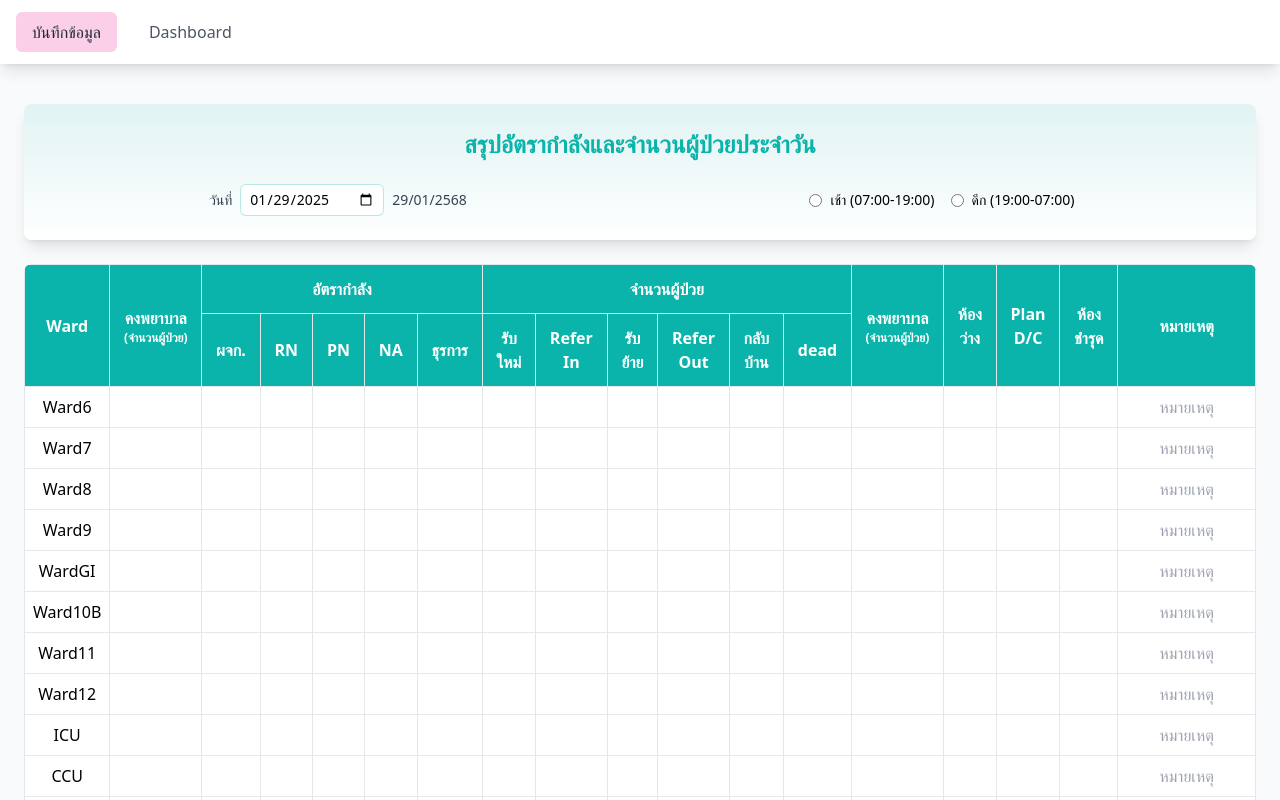
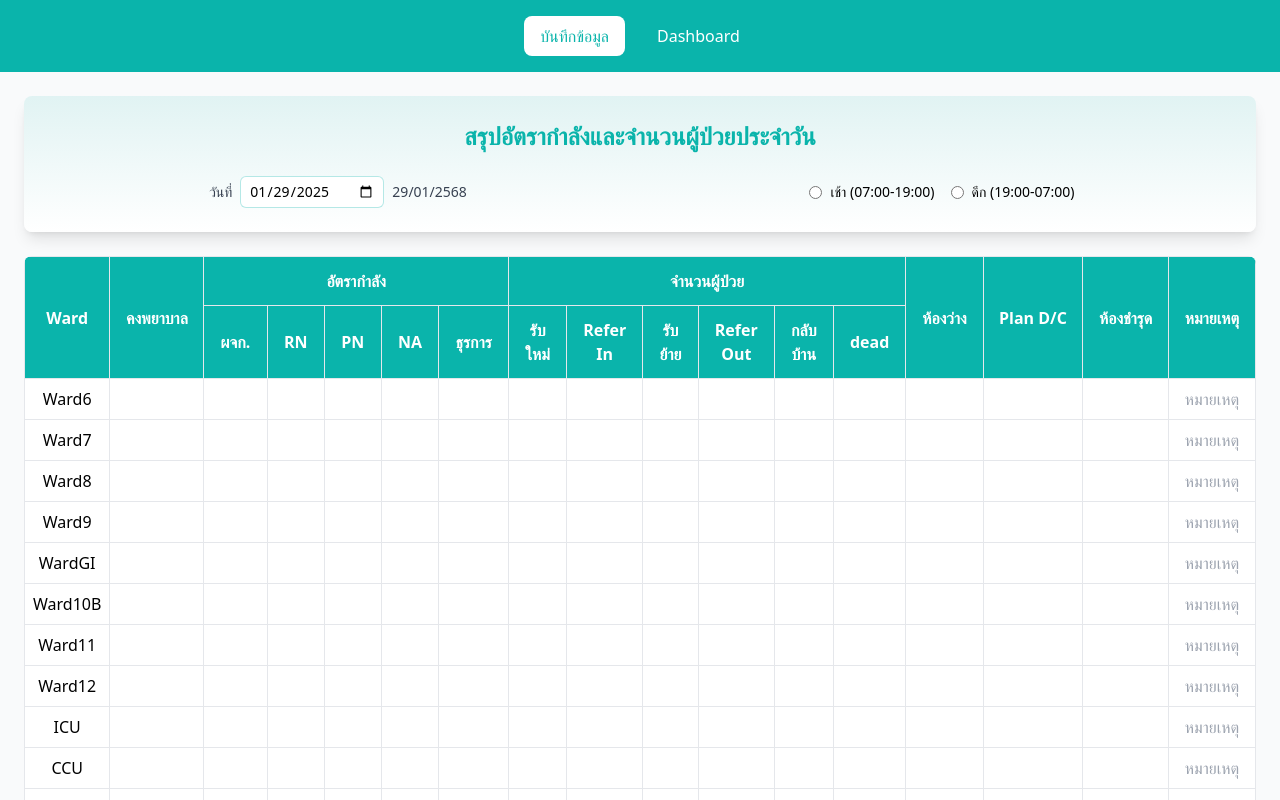
Before and after one commit to Siriphan-Phakmi/Summary_of_Personnel_Ratio, a Next.js app: page / in a window 1280 px wide. Shown: the top 800 px of the page. Built offline with nearby package versions, Linux system fonts and the light colour scheme; a web font is replaced by a local one.

Commit message:
แก้ไขแการแสดง Dashboard

```diff
--- a/app/components/ShiftForm.js
+++ b/app/components/ShiftForm.js
@@ -22,7 +22,7 @@ const ShiftForm = () => {
     const initialWardData = {
         numberOfPatients: '', manager: '', RN: '', PN: '', NA: '', admin: '',
         newAdmissions: '', transfers: '', referIn: '', referOut: '', discharge: '', deaths: '',
-        currentPatients: '', availableBeds: '', plannedDischarge: '', maintainanceRooms: '', remarks: ''
+        availableBeds: '', plannedDischarge: '', maintainanceRooms: '', remarks: ''
     };
 
     // ปรับปรุง formData state
@@ -114,27 +114,45 @@ const ShiftForm = () => {
     };
 
     const resetForm = () => {
-        // Add confirmation dialog
-        if (!confirm('คุณต้องการล้างข้อมูลทั้งหมดใช่หรือไม่?')) {
-            return; // If user clicks Cancel, exit the function
+        // Check if there's any data in the form
+        const hasWardData = Object.values(formData.wards).some(ward =>
+            Object.values(ward).some(value => value !== '')
+        );
+
+        const hasSummaryData = Object.values(summaryData).some(value => value !== '');
+
+        const hasAnyData = hasWardData || hasSummaryData || formData.date !== '' || formData.shift !== '';
+
+        if (!hasAnyData) {
+            alert('ไม่มีข้อมูลให้เคลียร์');
+            return;
         }
 
+        // Show confirmation dialog if there is data
+        if (!confirm('คุณต้องการล้างข้อมูลทั้งหมดใช่หรือไม่?')) {
+            return;
+        }
+
+        // Reset all form data
         setFormData({
             date: '',
             shift: '',
             wards: Object.fromEntries(
                 Object.keys(formData.wards).map(ward => [
                     ward,
-                    {
-                        numberOfPatients: '', manager: '', RN: '', PN: '', NA: '', admin: '',
-                        newAdmissions: '', transfers: '', referIn: '', referOut: '', discharge: '', deaths: ''
-                    }
+                    { ...initialWardData }
                 ])
             ),
-            totals: {
-                numberOfPatients: '', manager: '', RN: '', PN: '', NA: '', admin: '',
-                newAdmissions: '', transfers: '', referIn: '', referOut: '', discharge: '', deaths: ''
-            }
+            totals: { ...initialWardData }
+        });
+
+        // Reset summary data
+        setSummaryData({
+            opdTotal24hr: '',
+            existingPatients: '',
+            newPatients: '',
+            admissions24hr: '',
+            supervisorName: ''
         });
     };
 
@@ -213,9 +231,22 @@ const ShiftForm = () => {
             Object.entries(data).map(([key, value]) => [
                 key,
                 // Special handling for remarks field
-                key === 'remarks' ? value : (value === '' ? '' : Math.max(0, parseInt(value) || 0))
+                key === 'remarks' ? value : (value === '' ? '' : Math.max(0, parseInt(value) || 0).toString())
             ])
         );
+
+        // Calculate currentPatients based on the formula
+        const numberOfPatients = parseInt(sanitizedData.numberOfPatients) || 0;
+        const newAdmissions = parseInt(sanitizedData.newAdmissions) || 0;
+        const referIn = parseInt(sanitizedData.referIn) || 0;
+        const transfers = parseInt(sanitizedData.transfers) || 0;
+        const referOut = parseInt(sanitizedData.referOut) || 0;
+        const discharge = parseInt(sanitizedData.discharge) || 0;
+        const deaths = parseInt(sanitizedData.deaths) || 0;
+
+        // จำนวนผู้ป่วย + รับใหม่ + Refer In + รับย้าย - Refer Out - กลับบ้าน - เสียชีวิต
+        sanitizedData.currentPatients = (numberOfPatients + newAdmissions + referIn + transfers - referOut - discharge - deaths).toString();
+
         setFormData(prev => ({
             ...prev,
             wards: {
@@ -308,18 +339,21 @@ const ShiftForm = () => {
                             <th rowSpan="2" className="border  p-3">Ward</th>
                             <th rowSpan="2" className="border p-3">
                                 <div className="whitespace-nowrap">คงพยาบาล</div>
-                                <div className="whitespace-nowrap text-xs">(จำนวนผู้ป่วย)</div>
                             </th>
                             <th colSpan="5" className="border  p-3">อัตรากำลัง</th>
                             <th colSpan="6" className="border  p-3">จำนวนผู้ป่วย</th>
                             <th rowSpan="2" className="border p-3">
-                                <div className="whitespace-nowrap">คงพยาบาล</div>
-                                <div className="whitespace-nowrap text-xs">(จำนวนผู้ป่วย)</div>
+                                <div className="whitespace-nowrap">ห้องว่าง</div>
                             </th>
-                            <th rowSpan="2" className="border  p-3">ห้องว่าง</th>
-                            <th rowSpan="2" className="border  p-3">Plan D/C</th>
-                            <th rowSpan="2" className="border  p-3">ห้องชำรุด</th>
-                            <th rowSpan="2" className="border  p-10">หมายเหตุ</th>
+                            <th rowSpan="2" className="border p-3">
+                                <div className="whitespace-nowrap">Plan D/C</div>
+                            </th>
+                            <th rowSpan="2" className="border p-3">
+                                <div className="whitespace-nowrap">ห้องชำรุด</div>
+                            </th>
+                            <th rowSpan="2" className="border p-3">
+                                <div className="whitespace-nowrap">หมายเหตุ</div>
+                            </th>
                         </tr>
                         <tr className="bg-[#0ab4ab] text-white">
                             <th className="border p-3">ผจก.</th>
@@ -476,17 +510,6 @@ const ShiftForm = () => {
                                     <input
                                         type="number"
                                         min="0"
-                                        value={data.currentPatients}
-                                        onChange={(element) =>
-                                            handleInputChange('wards', ward, { ...data, currentPatients: element.target.value })
-                                        }
-                                        className="w-full text-center text-black focus:ring-2 focus:ring-[#0ab4ab]/50 focus:border-[#0ab4ab] rounded-md"
-                                    />
-                                </td>
-                                <td className="border border-gray-200 p-2">
-                                    <input
-                                        type="number"
-                                        min="0"
                                         value={data.availableBeds}
                                         onChange={(element) =>
                                             handleInputChange('wards', ward, { ...data, availableBeds: element.target.value })
@@ -568,9 +591,6 @@ const ShiftForm = () => {
                                 {formData.totals.deaths > 0 ? formData.totals.deaths : '-'}
                             </td>
                             <td className="border border-gray-200 p-2 text-center text-black">
-                                {formData.totals.currentPatients > 0 ? formData.totals.currentPatients : '-'}
-                            </td>
-                            <td className="border border-gray-200 p-2 text-center text-black">
                                 {formData.totals.availableBeds > 0 ? formData.totals.availableBeds : '-'}
                             </td>
                             <td className="border border-gray-200 p-2 text-center text-black">
@@ -596,7 +616,7 @@ const ShiftForm = () => {
                                 min="0"
                                 value={summaryData.opdTotal24hr}
                                 onChange={(element) => setSummaryData(prev => ({ ...prev, opdTotal24hr: element.target.value }))}
-                                className="flex-1 px-3 py-2 border border-[#0ab4ab]/30 rounded-md focus:ring-2 focus:ring-[#0ab4ab]/50 focus:border-[#0ab4ab] text-black bg-white"
+                                className="flex-1 px-3 py-2 border border-[#0ab4ab]/30 rounded-md text-black bg-white"
                                 placeholder="ยอดรวม"
                             />
                         </div>
@@ -608,7 +628,7 @@ const ShiftForm = () => {
                                 min="0"
                                 value={summaryData.existingPatients}
                                 onChange={(element) => setSummaryData(prev => ({ ...prev, existingPatients: element.target.value }))}
-                                className="flex-1 px-3 py-2 border border-[#0ab4ab]/30 rounded-md focus:ring-2 focus:ring-[#0ab4ab]/50 focus:border-[#0ab4ab] text-black bg-white"
+                                className="flex-1 px-3 py-2 border border-[#0ab4ab]/30 rounded-md text-black bg-white"
                                 placeholder="ยอดรวม"
                             />
                         </div>
@@ -620,7 +640,7 @@ const ShiftForm = () => {
                                 min="0"
                                 value={summaryData.newPatients}
                                 onChange={(element) => setSummaryData(prev => ({ ...prev, newPatients: element.target.value }))}
-                                className="flex-1 px-3 py-2 border border-[#0ab4ab]/30 rounded-md focus:ring-2 focus:ring-[#0ab4ab]/50 focus:border-[#0ab4ab] text-black bg-white"
+                                className="flex-1 px-3 py-2 border border-[#0ab4ab]/30 rounded-md text-black bg-white"
                                 placeholder="ยอดรวม"
                             />
                         </div>
@@ -632,7 +652,7 @@ const ShiftForm = () => {
                                 min="0"
                                 value={summaryData.admissions24hr}
                                 onChange={(element) => setSummaryData(prev => ({ ...prev, admissions24hr: element.target.value }))}
-                                className="flex-1 px-3 py-2 border border-[#0ab4ab]/30 rounded-md focus:ring-2 focus:ring-[#0ab4ab]/50 focus:border-[#0ab4ab] text-black bg-white"
+                                className="flex-1 px-3 py-2 border border-[#0ab4ab]/30 rounded-md text-black bg-white"
                                 placeholder="ยอดรวม"
                             />
                         </div>
@@ -648,7 +668,7 @@ const ShiftForm = () => {
                                     type="text"
                                     value={summaryData.supervisorName}
                                     onChange={(element) => setSummaryData(prev => ({ ...prev, supervisorName: element.target.value }))}
-                                    className="w-64 px-3 py-2 border border-[#0ab4ab]/30 rounded-md focus:ring-2 focus:ring-[#0ab4ab]/50 focus:border-[#0ab4ab] text-black bg-white" /* Changed: Added fixed width */
+                                    className="w-64 px-3 py-2 border border-[#0ab4ab]/30 rounded-md text-black bg-white" /* Changed: Added fixed width */
                                     placeholder="ชื่อ-นามสกุล : ผู้ตรวจการ"
                                 />
                             </div>
@@ -672,7 +692,7 @@ const ShiftForm = () => {
                                     {[
                                         {
                                             key: 'numberOfPatients',
-                                            label: 'คงพยาบาล',
+                                            label: 'จำนวนผู้ป่วย',
                                             placeholder: '    จำนวนผู้ป่วย',
                                         },
                                         { key: 'manager', label: 'ผจก.' },
@@ -733,13 +753,13 @@ const ShiftForm = () => {
                                     {[
                                         {
                                             key: 'numberOfPatients',
-                                            label: 'คงพยาบาล',
+                                            label: 'จำนวนผู้ป่วย',
                                             placeholder: '    จำนวนผู้ป่วย',
                                         },
 
-                                        { key: 'availableBeds', label: 'ห้องว่าง' },
+                                        { key: 'availableBeds', label: 'เตียงว่าง' },
                                         { key: 'plannedDischarge', label: 'Plan D/C' },
-                                        { key: 'maintainanceRooms', label: 'ห้องชำรุด' }
+                                        { key: 'maintainanceRooms', label: 'ห้องแยก' }
                                     ].map((field) => (
                                         <div key={field.key} className="text-center">
                                             <label className="block text-sm">{field.label}</label>
@@ -855,4 +875,4 @@ const ShiftForm = () => {
     );
 };
 
-export default ShiftForm; //ส่ง ShiftForm ออกไปใช้งาน
+export default ShiftForm;
--- a/app/dashboard/Dashboard.js
+++ b/app/dashboard/Dashboard.js
@@ -14,6 +14,10 @@ const Dashboard = () => {
     const [selectedDate, setSelectedDate] = useState('');
     const [recordedDate, setRecordedDate] = useState('');
     const [recordedTime, setRecordedTime] = useState('');
+    const [currentPatients, setCurrentPatients] = useState({
+        total: 0,
+        byWard: {}
+    });
 
     // เพิ่ม state สำหรับตัวกรอง
     const [filters, setFilters] = useState({
@@ -147,6 +151,9 @@ const Dashboard = () => {
 
             console.log('Wards to show:', wardsToShow); // เพิ่ม log เพื่อดูข้อมูล ward
 
+            // Calculate current patients
+            calculateCurrentPatients(wardsToShow);
+
             const wards = Object.entries(wardsToShow).map(([name, ward]) => ({
                 name,
                 patients: parseInt(ward.numberOfPatients) || 0,
@@ -171,6 +178,13 @@ const Dashboard = () => {
             setSelectedDate(data.date);
             setRecordedDate(data.recordedDate || '');
             setRecordedTime(data.recordedTime || '');
+        } else {
+            setWardData([]);
+            setTotalPatients(0);
+            setSelectedDate('');
+            setRecordedDate('');
+            setRecordedTime('');
+            setCurrentPatients({ total: 0, byWard: {} });
         }
     };
 
@@ -184,6 +198,28 @@ const Dashboard = () => {
                 NA: (totals.NA || 0) + (ward.NA || 0)
             };
         }, {});
+    };
+
+    // Calculate current patients when filtered data changes
+    const calculateCurrentPatients = (wards) => {
+        const byWard = {};
+        let total = 0;
+
+        Object.entries(wards).forEach(([wardName, data]) => {
+            const numberOfPatients = parseInt(data.numberOfPatients) || 0;
+            const newAdmissions = parseInt(data.newAdmissions) || 0;
+            const referIn = parseInt(data.referIn) || 0;
+            const transfers = parseInt(data.transfers) || 0;
+            const referOut = parseInt(data.referOut) || 0;
+            const discharge = parseInt(data.discharge) || 0;
+            const deaths = parseInt(data.deaths) || 0;
+
+            const current = numberOfPatients + newAdmissions + referIn + transfers - referOut - discharge - deaths;
+            byWard[wardName] = current;
+            total += current;
+        });
+
+        setCurrentPatients({ total, byWard });
     };
 
     // โหลดข้อมูลเมื่อเริ่มต้น
@@ -213,7 +249,7 @@ const Dashboard = () => {
     const barData = {
         labels: wardData.map(ward => ward.name),
         datasets: [{
-            label: 'จำนวนผู้ป่วย',
+            label: 'คงพยาบาล',
             data: wardData.map(ward => ward.patients),
             backgroundColor: 'rgba(255, 99, 132, 0.5)',
         }]
@@ -227,7 +263,7 @@ const Dashboard = () => {
             },
             title: {
                 display: true,
-                text: 'จำนวนผู้ป่วยตามหอผู้ป่วย'
+                text: 'คงพยาบาล ตามวอร์ด'
             }
         }
     };
@@ -237,6 +273,35 @@ const Dashboard = () => {
     }
 
     return (
+        <div className="space-y-6">
+            {/* Current Patients Summary Card */}
+            <div className="bg-white rounded-lg shadow-lg p-6">
+                <div className="grid grid-cols-1 md:grid-cols-2 gap-6">
+                    {/* Total Current Patients */}
+                    <div className="bg-gradient-to-br from-[#0ab4ab]/10 to-white rounded-lg p-6 shadow-md">
+                        <h3 className="text-xl font-semibold text-[#0ab4ab] mb-2">จำนวนผู้ป่วยทั้งหมด</h3>
+                        <div className="text-4xl font-bold text-gray-800">{currentPatients.total}</div>
+                        <div className="text-sm text-gray-600 mt-2">
+                            {recordedDate && recordedTime ? `อัพเดทล่าสุด: ${recordedDate} ${recordedTime}` : 'ไม่มีข้อมูล'}
+                        </div>
+                    </div>
+
+                    {/* Ward-wise Current Patients */}
+                    <div className="bg-white rounded-lg p-6 shadow-md">
+                        <h3 className="text-xl font-semibold text-[#0ab4ab] mb-4">จำนวนผู้ป่วยแยกตามวอร์ด</h3>
+                        <div className="grid grid-cols-2 sm:grid-cols-3 gap-4">
+                            {Object.entries(currentPatients.byWard).map(([ward, count]) => (
+                                <div key={ward} className="text-center p-2 bg-gray-50 rounded">
+                                    <div className="font-semibold text-gray-700">{ward}</div>
+                                    <div className="text-2xl font-bold text-[#0ab4ab]">{count}</div>
+                                </div>
+                            ))}
+                        </div>
+                    </div>
+                </div>
+            </div>
+
+            {/* Existing filter controls */}
             <div className="max-w-7xl mx-auto p-4">
                 <div className="bg-gradient-to-b from-pink-200 to-white rounded-lg shadow-lg p-6 mb-6">
                     {/* ส่วนตัวกรอง */}
@@ -329,7 +394,7 @@ const Dashboard = () => {
                     <div className="grid grid-cols-1 md:grid-cols-2 gap-6">
                         {/* Pie Chart */}
                         <div className="bg-white p-4 rounded-lg shadow">
-                        <h2 className="text-lg text-black font-semibold mb-4">จำนวนเตียงว่าง</h2>
+                            <h2 className="text-lg text-black font-semibold mb-4">ห้องว่าง</h2>
                             <Pie data={pieData} />
                         </div>
 
@@ -348,7 +413,7 @@ const Dashboard = () => {
                                         Ward
                                     </th>
                                     <th className="px-6 py-3 text-left text-xs font-medium text-gray-500 uppercase tracking-wider">
-                                    จำนวนผู้ป่วย
+                                        คงพยาบาล
                                     </th>
                                     <th className="px-6 py-3 text-left text-xs font-medium text-gray-500 uppercase tracking-wider">
                                         RN
@@ -386,6 +451,7 @@ const Dashboard = () => {
                     </div>
                 </div>
             </div>
+        </div>
     );
 };
 
--- a/app/page.js
+++ b/app/page.js
@@ -9,31 +9,27 @@ export default function Home() {
   return (
     <div>
       {/* Navigation */}
-      <nav className="bg-white shadow-lg mb-4">
-        <div className="max-w-7xl mx-auto px-4">
-          <div className="flex justify-between h-16">
-            <div className="flex space-x-4 items-center">
+      <nav className="bg-[#0ab4ab] p-4">
+        <div className="container mx-auto">
+          <div className="flex justify-center space-x-4">
             <button
               onClick={() => setCurrentPage('form')}
-                className={`px-4 py-2 rounded-md ${
-                  currentPage === 'form'
-                    ? 'bg-pink-200 text-gray-800'
-                    : 'text-gray-600 hover:bg-gray-100'
+              className={`px-4 py-2 rounded-lg ${currentPage === 'form'
+                ? 'bg-white text-[#0ab4ab]'
+                : 'text-white hover:bg-[#0ab4ab]/80'
                 }`}
             >
               บันทึกข้อมูล
             </button>
             <button
               onClick={() => setCurrentPage('dashboard')}
-                className={`px-4 py-2 rounded-md ${
-                  currentPage === 'dashboard'
-                    ? 'bg-pink-200 text-gray-800'
-                    : 'text-gray-600 hover:bg-gray-100'
+              className={`px-4 py-2 rounded-lg ${currentPage === 'dashboard'
+                ? 'bg-white text-[#0ab4ab]'
+                : 'text-white hover:bg-[#0ab4ab]/80'
                 }`}
             >
               Dashboard
             </button>
-            </div>
           </div>
         </div>
       </nav>
```
Lines whose indentation alone changed are shown as unchanged.
